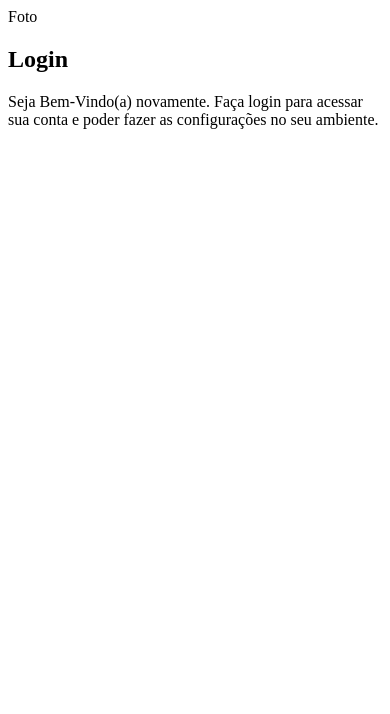
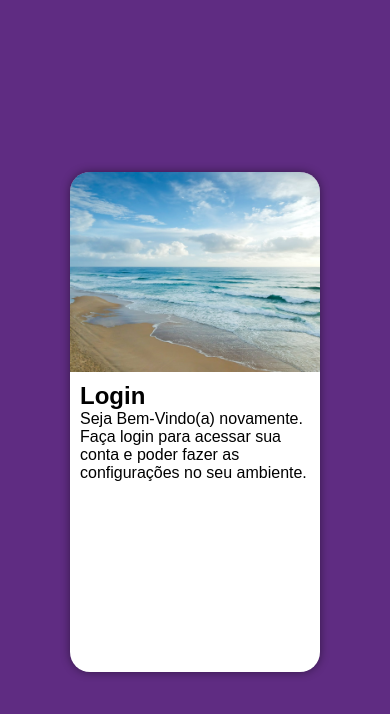
Before and after one commit to rafasousa1/projeto-login, a plain HTML site: page index.html in a window 390 px wide. Drawn offline with Linux system fonts and the light colour scheme.

Commit message:
mobile first da tela de login

```diff
--- a/estilos/style.css
+++ b/estilos/style.css
@@ -5,3 +5,47 @@
     verde: #49a09d
     lilás: #5f2c82
     */
+
+* {
+     font-family: sans-serif;
+    padding: 0px;
+    margin: 0px;
+    box-sizing: border-box;
+}
+
+body, html{
+    background-color:#5f2c82;
+    height: 100vh;
+    width: 100vw;
+}
+
+main{
+    position: relative;
+    height: 100vh;
+    width: 100vw;
+}
+
+section#login{
+    position: absolute;
+    top: 50%;
+    left: 50%;
+    transform: translate(-50%, -50%);
+    background-color: white;
+    width: 250px;
+    height: 500px;
+    border-radius: 20px;
+    overflow: hidden;
+    box-shadow: 0px 0px 10px rgba(0, 0, 0, 0.450);
+}
+
+section#login > div#imagem{
+    display: block;
+    background: #5f2c82 url(../imagens/praia.jpg) no-repeat;
+    background-size: cover;
+    height: 200px;
+}
+
+section#login > div#formulario{
+    display: block;
+    padding: 10px;
+}
--- a/index.html
+++ b/index.html
@@ -8,9 +8,9 @@
 </head>
 <body>
     <main>
-        <section id="Login">
+        <section id="login">
             <div id="imagem">
-                Foto
+
             </div>
             <div id="formulario">
                 <h1>Login</h1>
```
